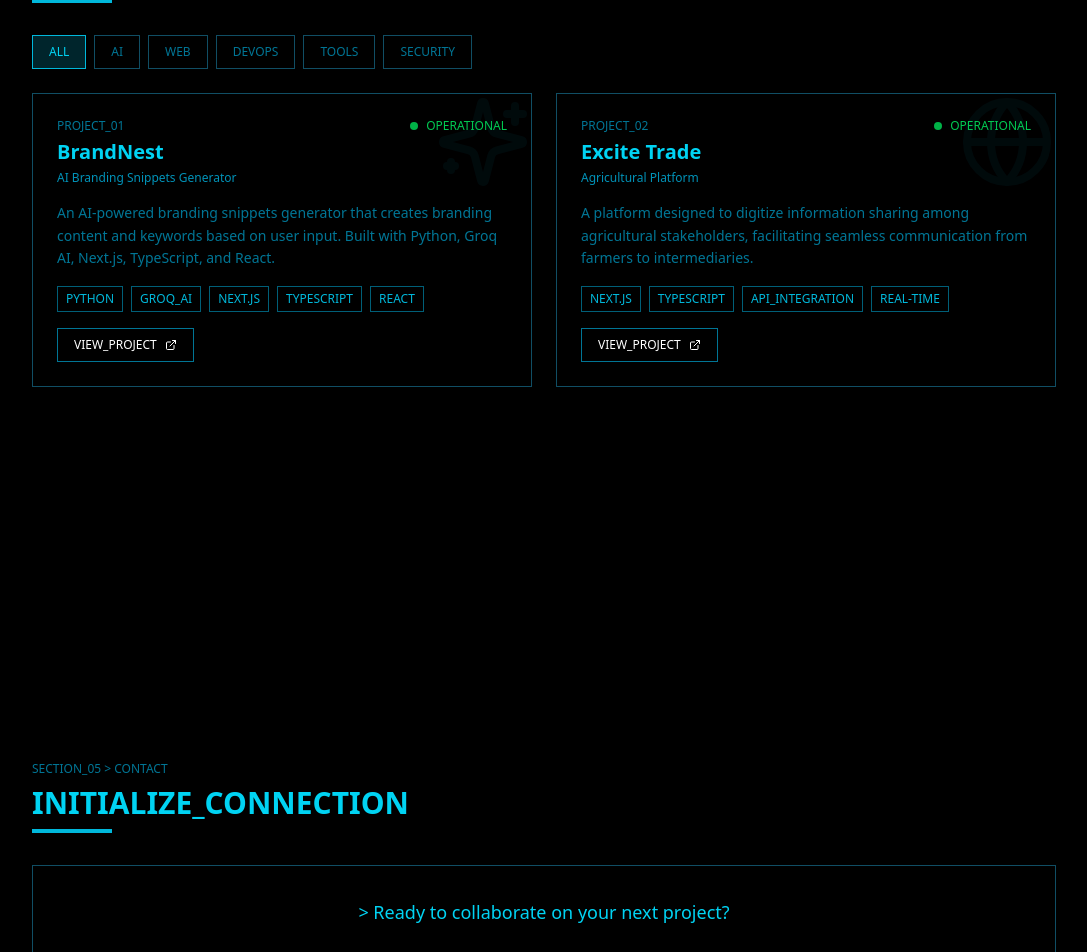
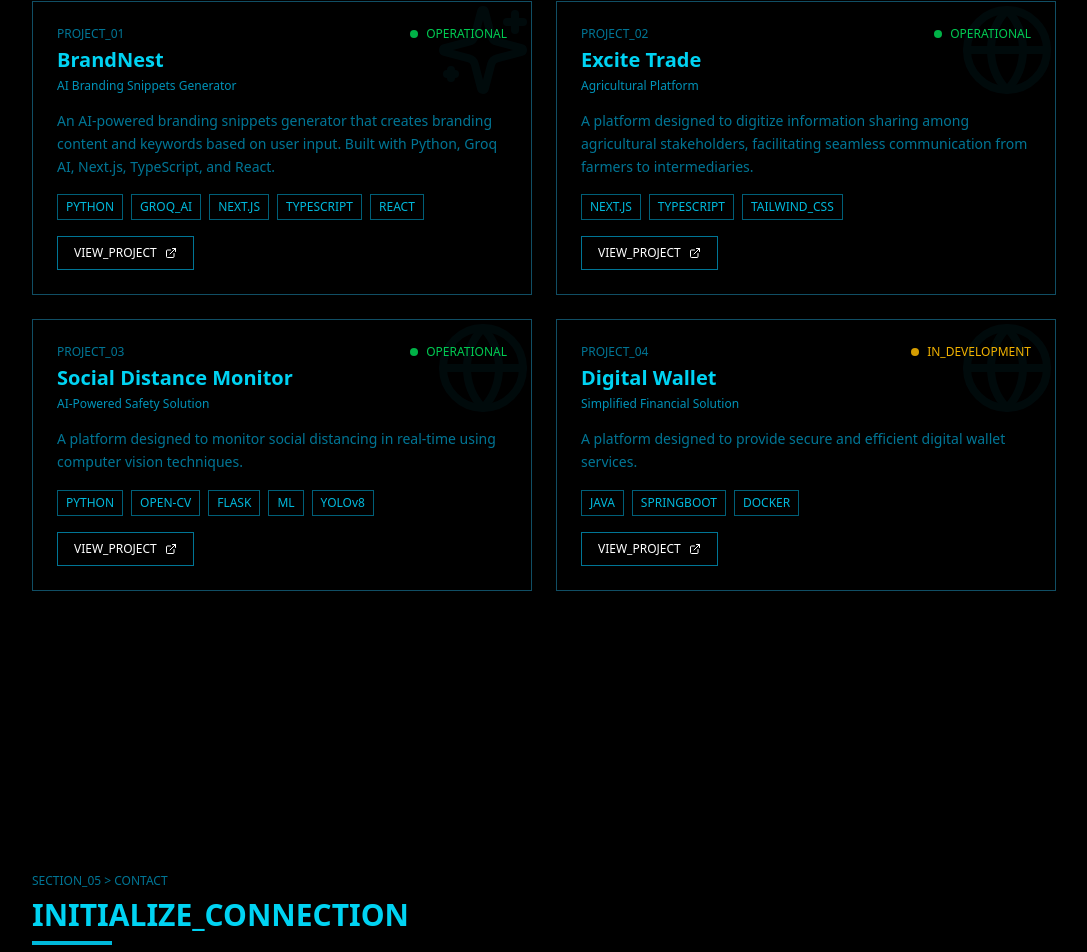
Before and after one commit to ayobami7/my-portfolio, a Next.js app: page / in a window 1280 px wide. Shown: the part 2641-3593 px from the top of the page, without its empty margins (96-1183 px from the left). Built offline with nearby package versions, Linux system fonts and the light colour scheme.

Commit message:
updated recent projects

```diff
--- a/data/index.ts
+++ b/data/index.ts
@@ -83,7 +83,7 @@ export const aboutPoints = [
       title: 'BrandNest',
       subtitle: 'AI Branding Snippets Generator',
       description: 'An AI-powered branding snippets generator that creates branding content and keywords based on user input. Built with Python, Groq AI, Next.js, TypeScript, and React.',
-      tech: ['PYTHON', 'GROQ_AI', 'NEXT.JS', 'TYPESCRIPT', 'REACT'],
+      tech: ['PYTHON', 'GROQ_AI', 'NEXT.JS', 'TYPESCRIPT', 'REACT', ],
       link: 'https://brandnest-git-master-ayobami7s-projects.vercel.app/',
       status: 'OPERATIONAL',
       category: 'AI',
@@ -93,10 +93,30 @@ export const aboutPoints = [
       title: 'Excite Trade',
       subtitle: 'Agricultural Platform',
       description: 'A platform designed to digitize information sharing among agricultural stakeholders, facilitating seamless communication from farmers to intermediaries.',
-      tech: ['NEXT.JS', 'TYPESCRIPT', 'API_INTEGRATION', 'REAL-TIME'],
+      tech: ['NEXT.JS', 'TYPESCRIPT', 'TAILWIND_CSS'],
       link: 'https://excite-trade-1.vercel.app/',
       status: 'OPERATIONAL',
       category: 'WEB',
+      icon: Globe
+    },
+    {
+      title: 'Social Distance Monitor',
+      subtitle: 'AI-Powered Safety Solution',
+      description: 'A platform designed to monitor social distancing in real-time using computer vision techniques.',
+      tech: ['PYTHON', 'OPEN-CV', 'FLASK', 'ML', 'YOLOv8'],
+      link: 'https://social-distance-monitor.onrender.com/',
+      status: 'OPERATIONAL',
+      category: 'AI',
+      icon: Globe
+    },
+    {
+      title: 'Digital Wallet',
+      subtitle: 'Simplified Financial Solution',
+      description: 'A platform designed to provide secure and efficient digital wallet services.',
+      tech: ['JAVA', 'SPRINGBOOT', 'DOCKER'],
+      link: 'https://digital-wallet.onrender.com/',
+      status: 'IN_DEVELOPMENT',
+      category: 'AI',
       icon: Globe
     },
   ];
```
